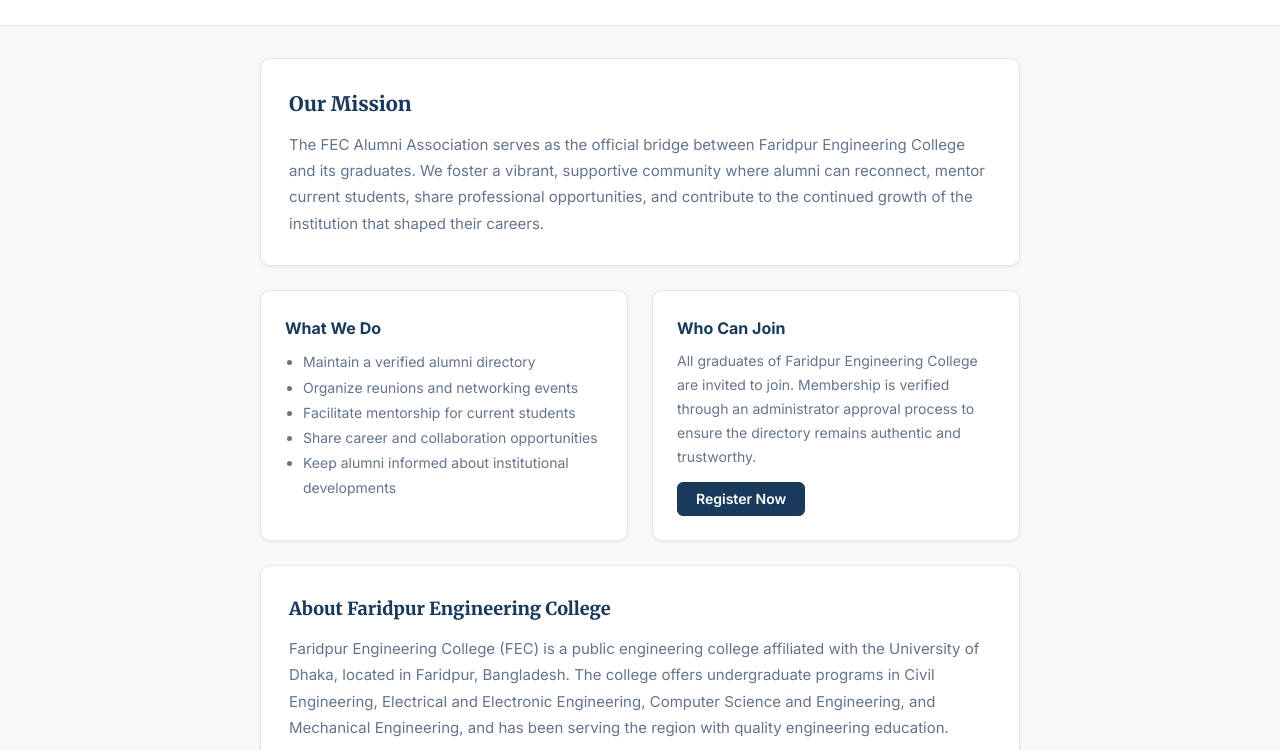
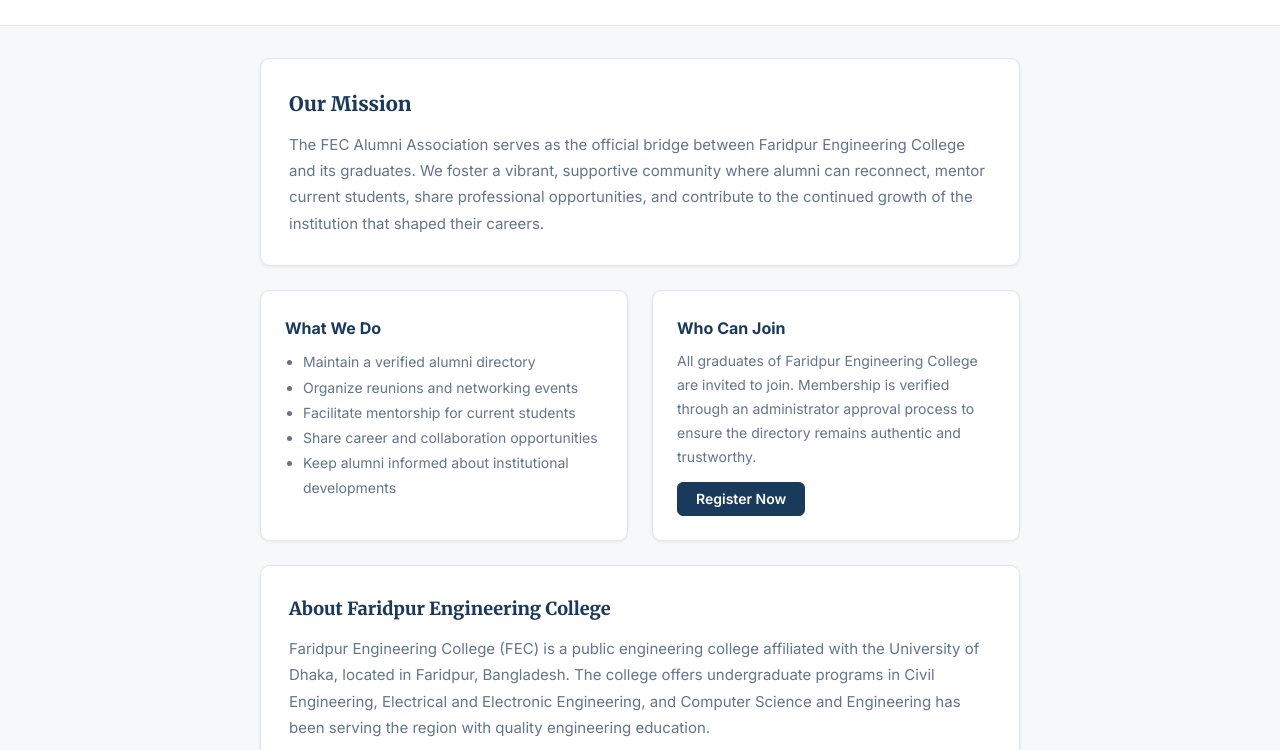
Before and after one commit to fecalumni/fecalumni.github.io, a plain HTML site: page about.html in a window 1280 px wide. Shown: the part 189-939 px from the top of the page. Drawn offline with Linux system fonts and the light colour scheme.

Commit message:
Update about.html

```diff
--- a/about.html
+++ b/about.html
@@ -47,7 +47,7 @@
 
     <div class="card" style="padding:28px">
       <h2 style="font-family:var(--font-display);font-size:18px;font-weight:800;color:var(--color-primary);margin-bottom:12px">About Faridpur Engineering College</h2>
-      <p style="font-size:15px;color:var(--color-text-muted);line-height:1.75">Faridpur Engineering College (FEC) is a public engineering college affiliated with the University of Dhaka, located in Faridpur, Bangladesh. The college offers undergraduate programs in Civil Engineering, Electrical and Electronic Engineering, Computer Science and Engineering, and Mechanical Engineering, and has been serving the region with quality engineering education.</p>
+      <p style="font-size:15px;color:var(--color-text-muted);line-height:1.75">Faridpur Engineering College (FEC) is a public engineering college affiliated with the University of Dhaka, located in Faridpur, Bangladesh. The college offers undergraduate programs in Civil Engineering, Electrical and Electronic Engineering, and Computer Science and Engineering has been serving the region with quality engineering education.</p>
       <p style="font-size:14px;color:var(--color-text-muted);line-height:1.7;margin-top:12px">This alumni portal is an independent initiative to connect FEC graduates worldwide.</p>
     </div>
   </div>
```
